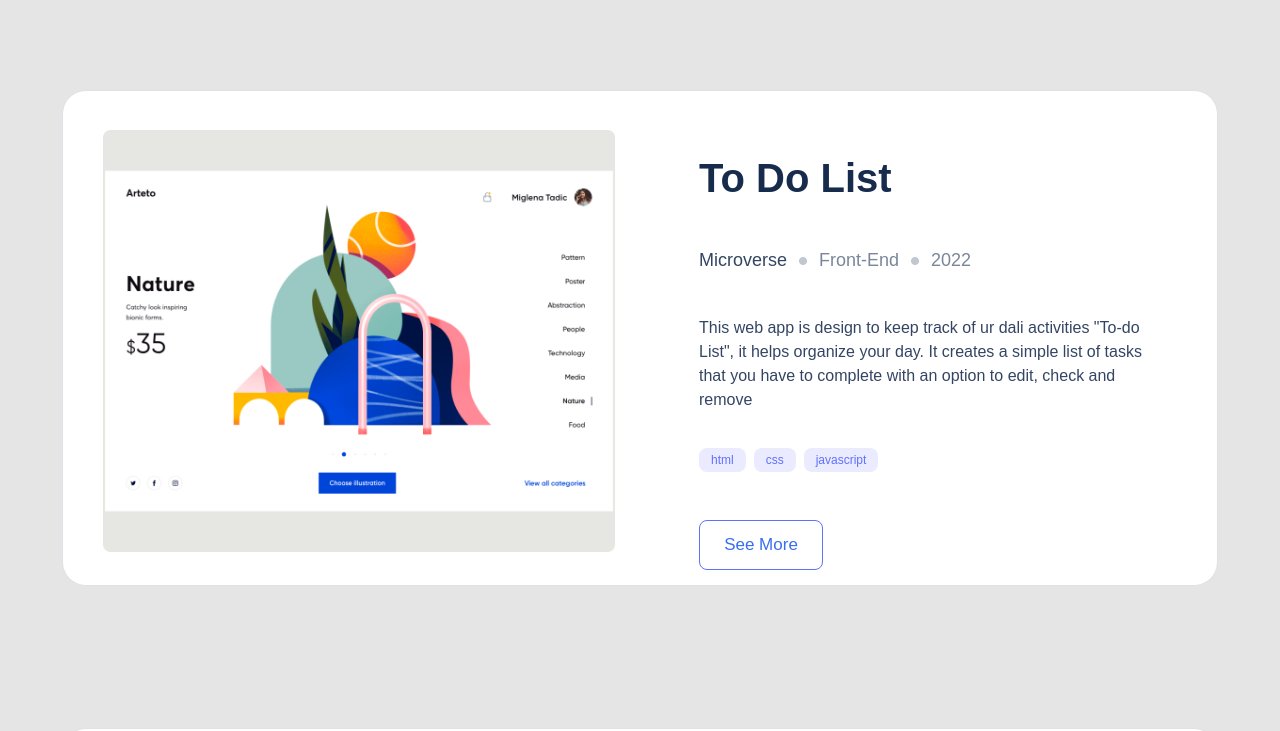
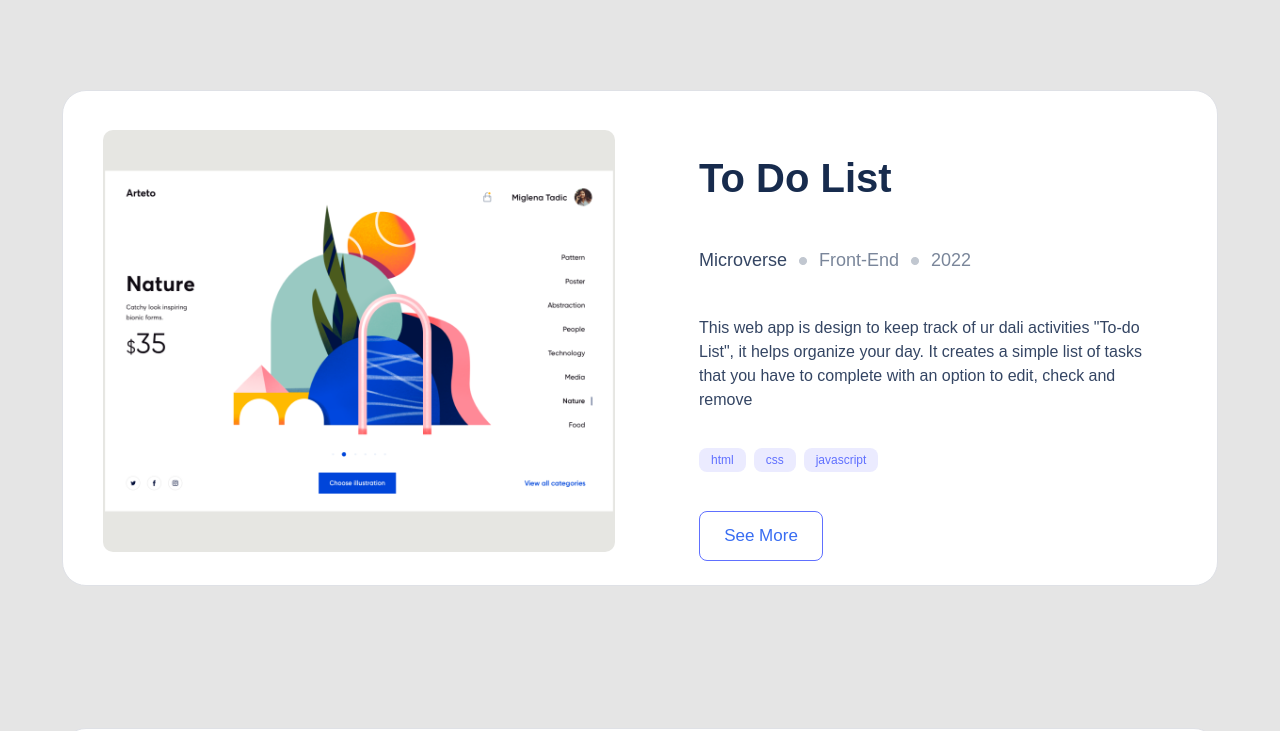
Before and after one commit to samuelmoiwa/Portfolio-project, a plain HTML site: page index.html in a window 1280 px wide. Shown: the part 940-1671 px from the top of the page. Drawn offline with Linux system fonts and the light colour scheme.

Commit message:
update style.css

```diff
--- a/style.css
+++ b/style.css
@@ -214,6 +214,7 @@ nav {
   margin-top: 16px;
   margin-left: 16px;
   margin-right: 16px;
+  border-radius: 10px;
   width: calc(100% - 32px);
 }
 
@@ -343,7 +344,7 @@ nav {
 
 .card-button {
   margin-left: 16px;
-  margin-top: 24px;
+  margin-top: 15px;
   width: 124px;
 }
 
```
